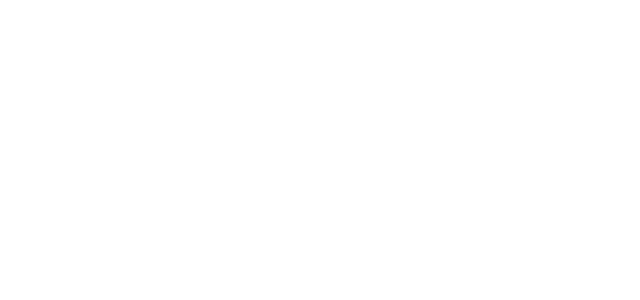
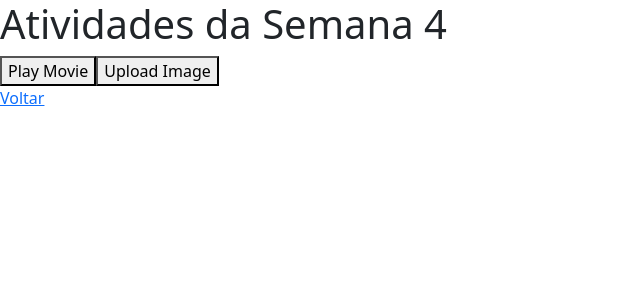
Before and after one commit to StefanyAvelino/react_new, a React (Create React App) app: page /atv04 in a window 1280 px wide. Before the commit this address had no page. Shown: the top 300 px of the page, without its empty margins (0-640 px from the left). Built offline with nearby package versions, Linux system fonts and the light colour scheme.

Commit message:
Add files via upload

```diff
--- /dev/null
+++ b/src/Atv04.js
@@ -0,0 +1,17 @@
+import Toolbar from "./Toolbar";
+
+import { Link } from "react-router-dom";
+
+export default function Atv04(){
+    return(
+        <>
+            <h1>Atividades da Semana 4</h1>
+            <Toolbar/>
+
+
+            <Link to="/">Voltar</Link>
+
+        </>
+    );
+
+}
--- a/src/Home.js
+++ b/src/Home.js
@@ -16,6 +16,9 @@
                     <li>
                         <Link to="/Atv03">Atividade 3</Link>
                     </li>
+                    <li>
+                        <Link to="/Atv04">Atividade 4</Link>
+                    </li>
                 </ul>
             </nav>
         </>
--- /dev/null
+++ b/src/Toolbar.js
@@ -0,0 +1,20 @@
+function Button({ onClick, children }) {
+    return (
+        <button onClick={e => { e.stopPropagation(); onClick();}}>
+        {children}
+        </button>
+    );
+}
+
+export default function Toolbar() {
+    return (
+        <div className="Toolbar" onClick={() => { alert('You clicked on the toolbar!'); }}>
+        <Button onClick={() => alert('Playing!')}>
+        Play Movie
+        </Button>
+        <Button onClick={() => alert('Uploading!')}>
+        Upload Image
+        </Button>
+    </div>
+    );
+}
--- a/src/minhasRotas.js
+++ b/src/minhasRotas.js
@@ -3,6 +3,7 @@
 import Atv01 from "./Atv01";
 import Atv02 from "./Atv02";
 import Atv03 from "./Atv03";
+import Atv04 from "./Atv04"
 
 export default function MinhasRotas(){
     return(
@@ -12,6 +13,7 @@
                 <Route path="/atv01" element={<Atv01/>}/>
                 <Route path="/atv02" element={<Atv02/>}/>
                 <Route path="/atv03" element={<Atv03/>}/>
+                <Route path="/atv04" element={<Atv04/>}/>
             </Routes>
         </BrowserRouter>
     );
```
Also changed, not shown: src/Gallery.js (added, +27 -0 lines), src/Profile.js (line endings or trailing spaces).
